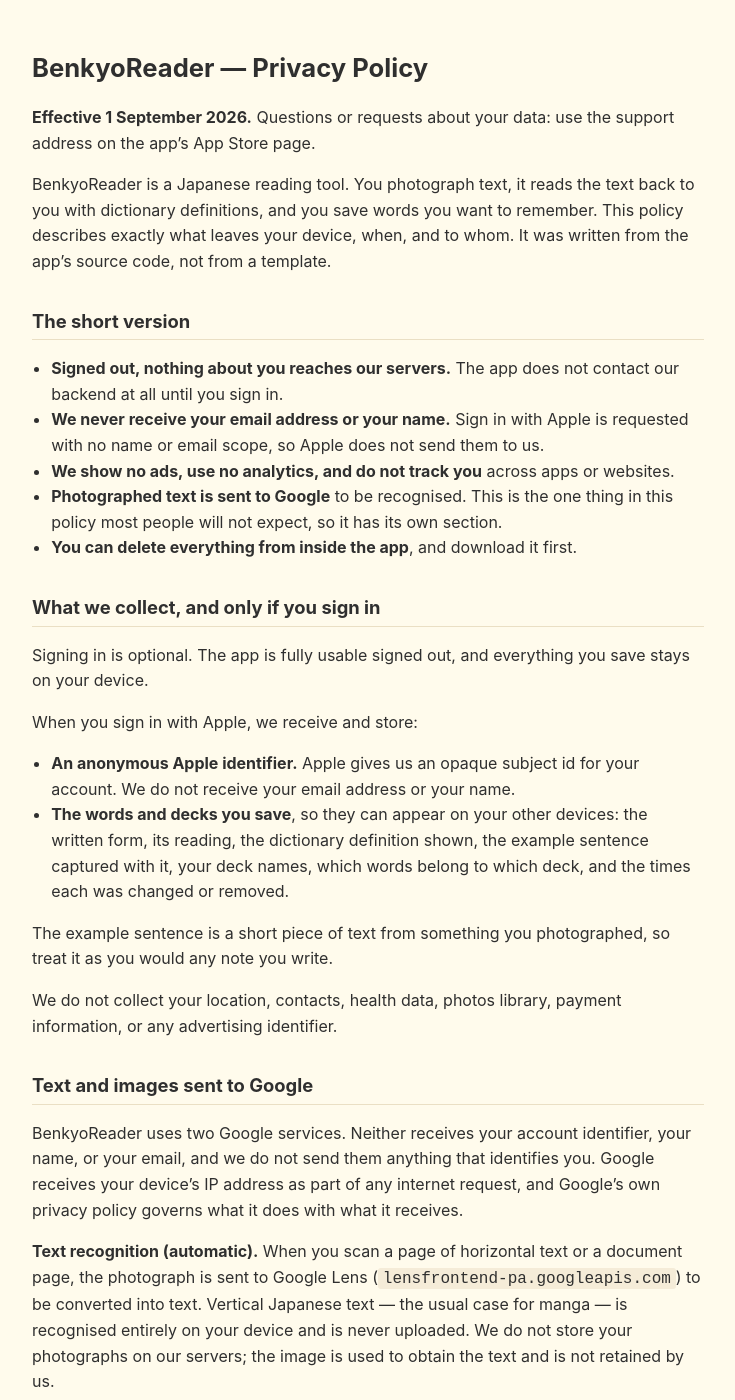
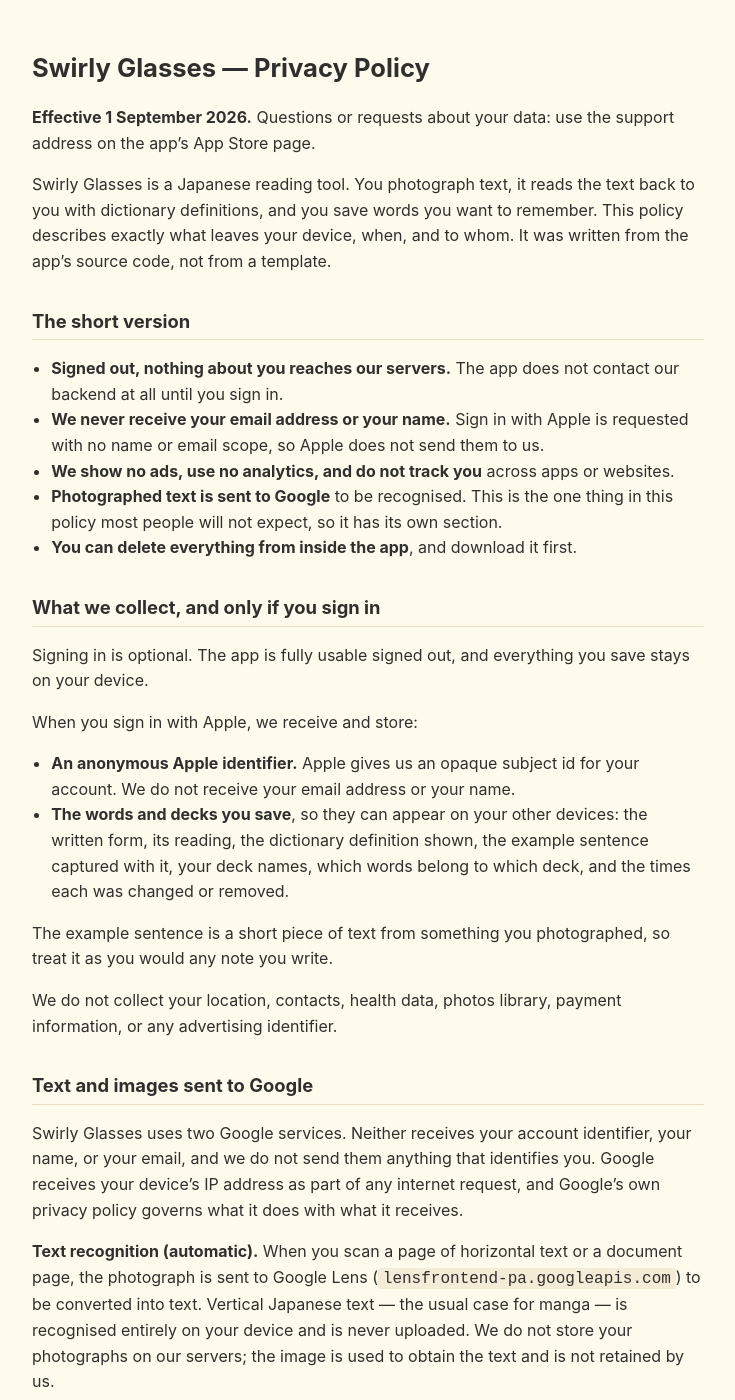
Before and after one commit to tarekgabarin/benkyoreader-legal, a Jekyll site: the page built from privacy.md, in a window 1280 px wide and 1400 px high. Shown: the whole window, without its empty margins (272-1007 px from the left). Built offline with Jekyll 4.4.1, drawn with Linux system fonts in a browser that asks for light colours; some of the changed text lies outside the part shown.

Commit message:
the app ships as Swirly Glasses

```diff
--- a/_layouts/default.html
+++ b/_layouts/default.html
@@ -3,7 +3,7 @@
 <head>
 <meta charset="utf-8">
 <meta name="viewport" content="width=device-width, initial-scale=1">
-<title>{{ page.title }} — BenkyoReader</title>
+<title>{{ page.title }} — Swirly Glasses</title>
 <style>
   body { max-width: 42rem; margin: 3rem auto; padding: 0 1.25rem;
          font: 16px/1.6 -apple-system, BlinkMacSystemFont, "Segoe UI", Helvetica, sans-serif;
--- a/privacy.md
+++ b/privacy.md
@@ -3,12 +3,12 @@ title: Privacy Policy
 layout: default
 ---
 
-# BenkyoReader — Privacy Policy
+# Swirly Glasses — Privacy Policy
 
 **Effective 1 September 2026.** Questions or requests about your data: use the support address on the app's
 App Store page.
 
-BenkyoReader is a Japanese reading tool. You photograph text, it reads the
+Swirly Glasses is a Japanese reading tool. You photograph text, it reads the
 text back to you with dictionary definitions, and you save words you want to
 remember. This policy describes exactly what leaves your device, when, and to
 whom. It was written from the app's source code, not from a template.
@@ -47,7 +47,7 @@ payment information, or any advertising identifier.
 
 ## Text and images sent to Google
 
-BenkyoReader uses two Google services. Neither receives your account
+Swirly Glasses uses two Google services. Neither receives your account
 identifier, your name, or your email, and we do not send them anything that
 identifies you. Google receives your device's IP address as part of any
 internet request, and Google's own privacy policy governs what it does with
@@ -91,7 +91,7 @@ scans without turning off scanning of that kind of page.
 
 ## Children
 
-BenkyoReader is not directed to children under 13, and we do not knowingly
+Swirly Glasses is not directed to children under 13, and we do not knowingly
 collect information from them.
 
 ## Changes
```
Also changed, not shown: index.md (+3 -3 lines).
